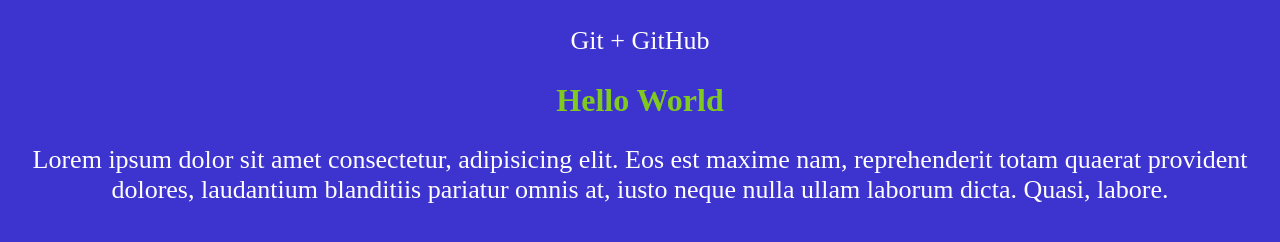
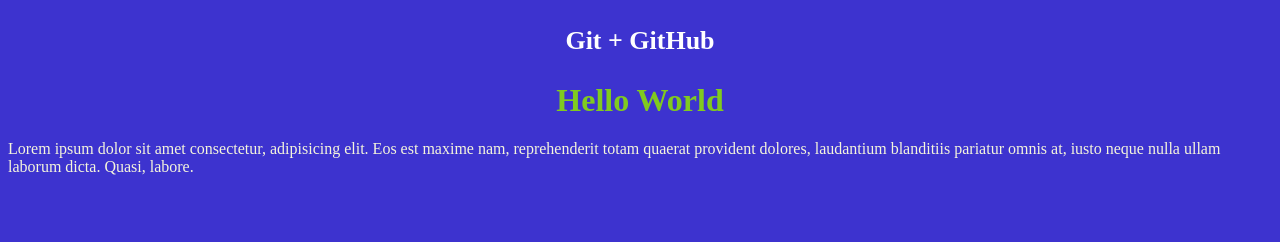
Before and after one commit to FiLiN-SAV/gittest, a plain HTML site: page index.html in a window 1280 px wide. Drawn offline with Linux system fonts and the light colour scheme.

Commit message:
добавил span

```diff
--- a/css/style.css
+++ b/css/style.css
@@ -5,8 +5,12 @@
     text-align: center;
     font-size: 26px;
     color: white;
+    font-weight: bold;
 }
 h1{
     text-align: center;
     color: rgb(128, 202, 31);
 }
+span{
+    color: beige;
+}
--- a/index.html
+++ b/index.html
@@ -10,8 +10,8 @@
 <body>
     <p>Git + GitHub</p>
     <h1>Hello World</h1>
-    <p>Lorem ipsum dolor sit amet consectetur, adipisicing elit. Eos est maxime nam,
+    <span>Lorem ipsum dolor sit amet consectetur, adipisicing elit. Eos est maxime nam,
          reprehenderit totam quaerat provident dolores, laudantium blanditiis pariatur
-          omnis at, iusto neque nulla ullam laborum dicta. Quasi, labore.</p>
+          omnis at, iusto neque nulla ullam laborum dicta. Quasi, labore.</span>
 </body>
 </html>
```
